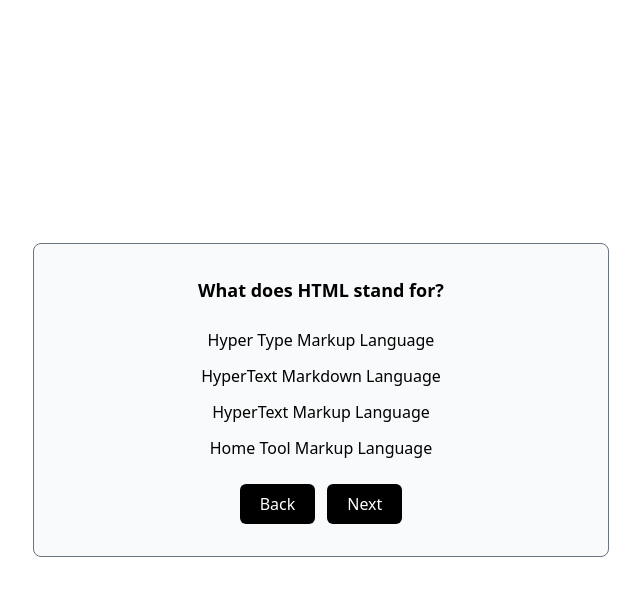
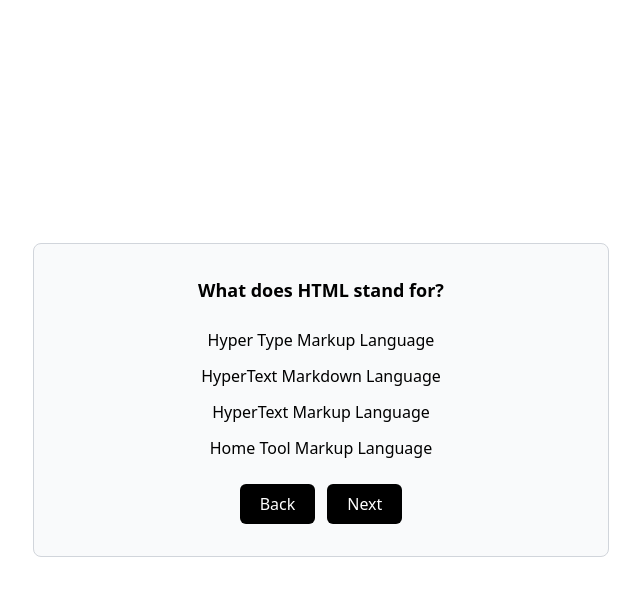
Before and after one commit to Umer-Dev-Code/QUIZZ-APP, a plain HTML site: page index.html in a window 1280 px wide. Both pictures are taken after a click on the button "HTML". Shown: the whole page, without its empty margins (319-959 px from the left). Drawn offline with nearby package versions, Linux system fonts and the light colour scheme.

Commit message:
Update index.html

```diff
--- a/index.html
+++ b/index.html
@@ -21,7 +21,7 @@
   </div>
 
   <!-- Question Screen -->
-  <div id="question-container" class="hidden bg-gray-50 border border-gray-500 rounded-lg p-8 w-full max-w-xl text-center">
+  <div id="question-container" class="hidden bg-gray-50 border border-gray-300 rounded-lg p-8 w-full max-w-xl text-center">
     <h2 id="question" class="text-lg font-semibold mb-6"></h2>
     <ul id="options-container" class="space-y-3"></ul>
     <div class="flex justify-center gap-3 mt-6">
```
